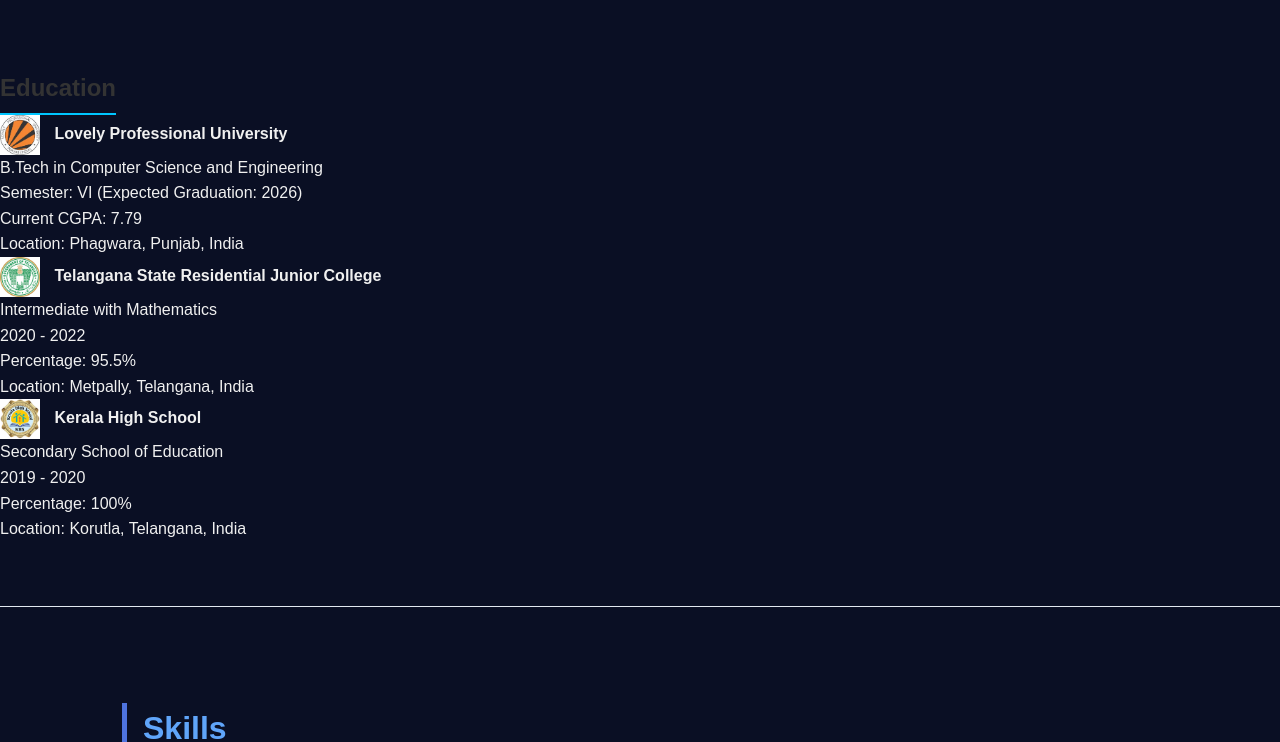
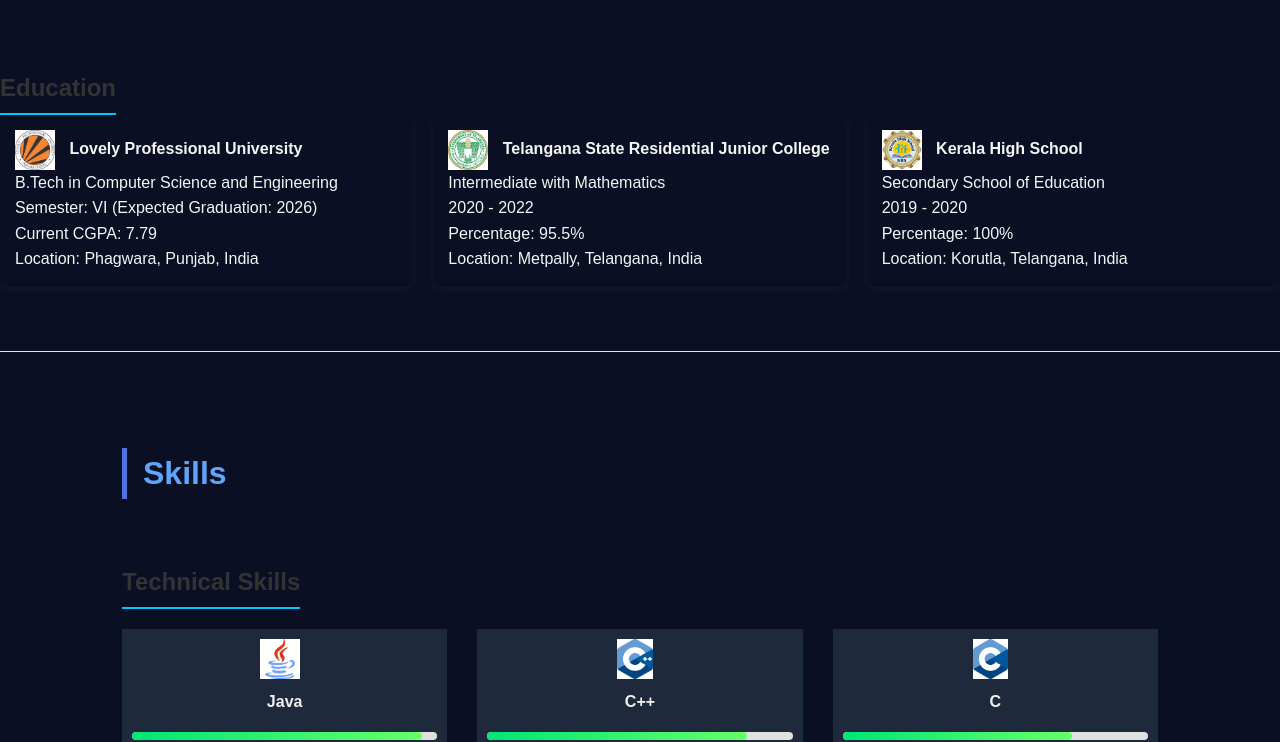
Before and after one commit to PranayPatel12/my-portfolio, a plain HTML site: page index.html in a window 1280 px wide. Shown: the part 727-1469 px from the top of the page. Drawn offline with Linux system fonts and the light colour scheme.

Commit message:
Update style.css

```diff
--- a/style.css
+++ b/style.css
@@ -311,6 +311,22 @@ h2 {
   font-size: 1.1rem;
   color: var(--text);
   max-width: 600px;
+}
+.education-grid {
+  display: flex;
+  flex-wrap: wrap;
+  gap: 20px;
+  justify-content: space-between;
+}
+
+.education-item {
+  flex: 1 1 calc(33.333% - 20px);
+  background-color: #0a0f24;
+  color: #f5f5f5;
+  padding: 15px;
+  border-radius: 8px;
+  box-shadow: 0 2px 8px rgba(255, 255, 255, 0.05);
+  min-width: 250px;
 }
 
 /* Skills Section */
```
